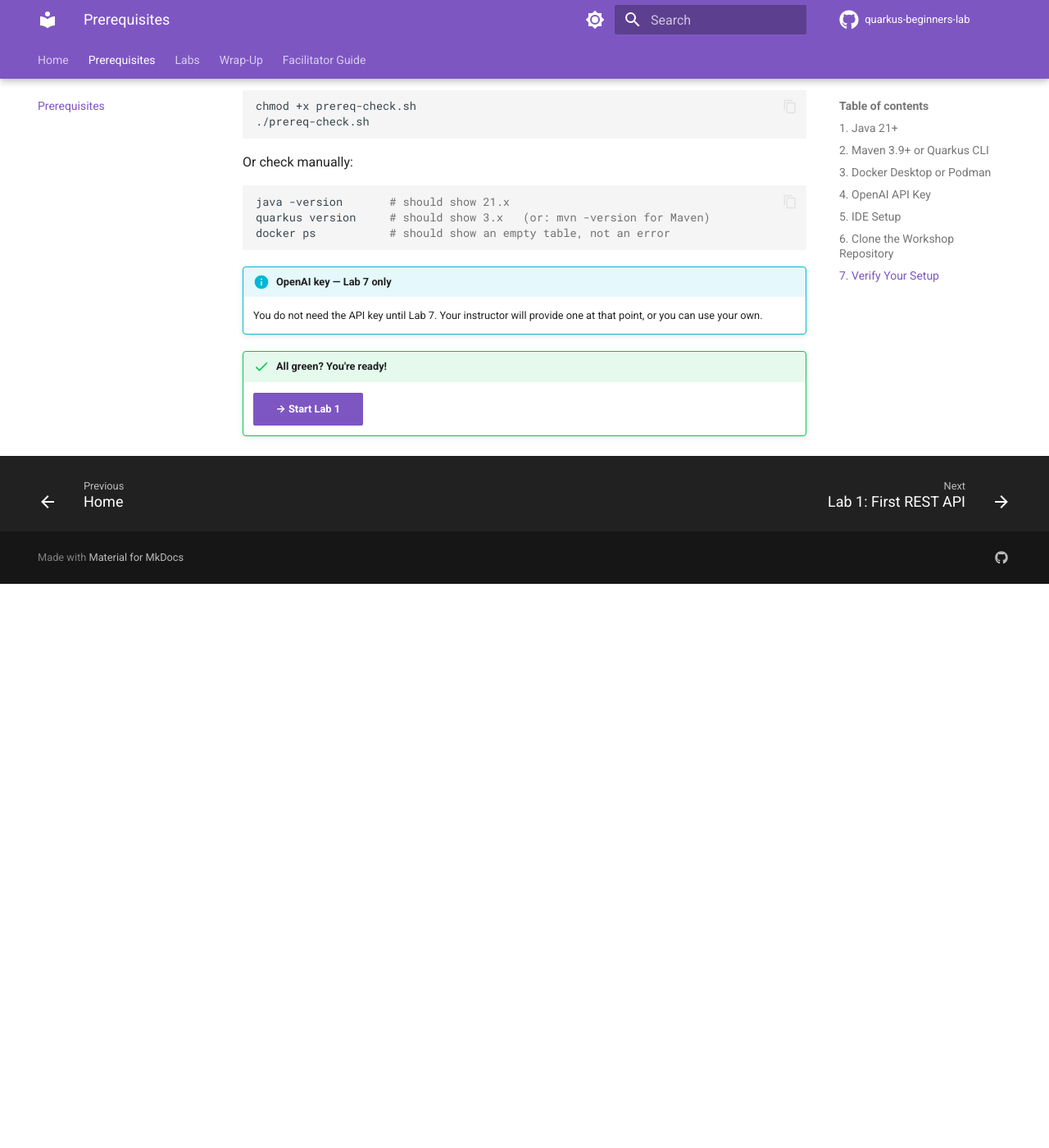
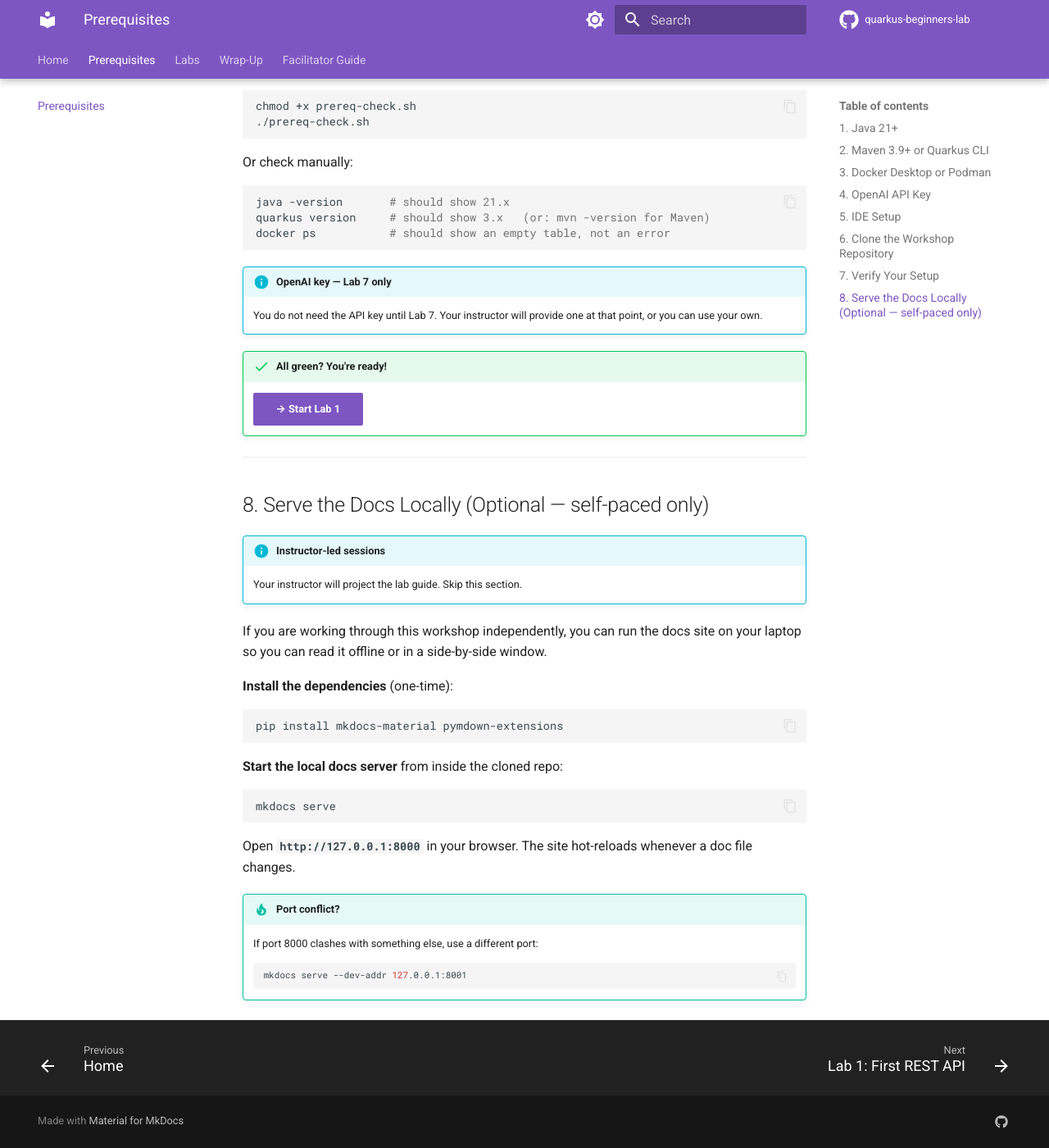
Before and after one commit to learn-quarkus/quarkus-beginners-lab, an MkDocs documentation site: the page built from docs/00-prerequisites.md, in a window 1280 px wide and 1400 px high, scrolled down 3195 px. Shown: the whole window at 82% size. Built offline with MkDocs 1.6.1 and Material for MkDocs 9.7.7, drawn with Linux system fonts in a browser that asks for light colours; comment, search, counter and statistics services are not loaded; before the commit the page ends 3907 px from its top, so only the background shows below that.

Commit message:
docs: add optional 'Serve docs locally' section to prerequisites for self-paced users

````diff
--- a/docs/00-prerequisites.md
+++ b/docs/00-prerequisites.md
@@ -196,3 +196,32 @@ docker ps           # should show an empty table, not an error
 
 !!! success "All green? You're ready!"
     [→ Start Lab 1](lab1-rest.md){ .md-button .md-button--primary }
+
+---
+
+## 8. Serve the Docs Locally (Optional — self-paced only)
+
+!!! info "Instructor-led sessions"
+    Your instructor will project the lab guide. Skip this section.
+
+If you are working through this workshop independently, you can run the docs site on your laptop so you can read it offline or in a side-by-side window.
+
+**Install the dependencies** (one-time):
+
+```bash
+pip install mkdocs-material pymdown-extensions
+```
+
+**Start the local docs server** from inside the cloned repo:
+
+```bash
+mkdocs serve
+```
+
+Open **`http://127.0.0.1:8000`** in your browser. The site hot-reloads whenever a doc file changes.
+
+!!! tip "Port conflict?"
+    If port 8000 clashes with something else, use a different port:
+    ```bash
+    mkdocs serve --dev-addr 127.0.0.1:8001
+    ```
````
